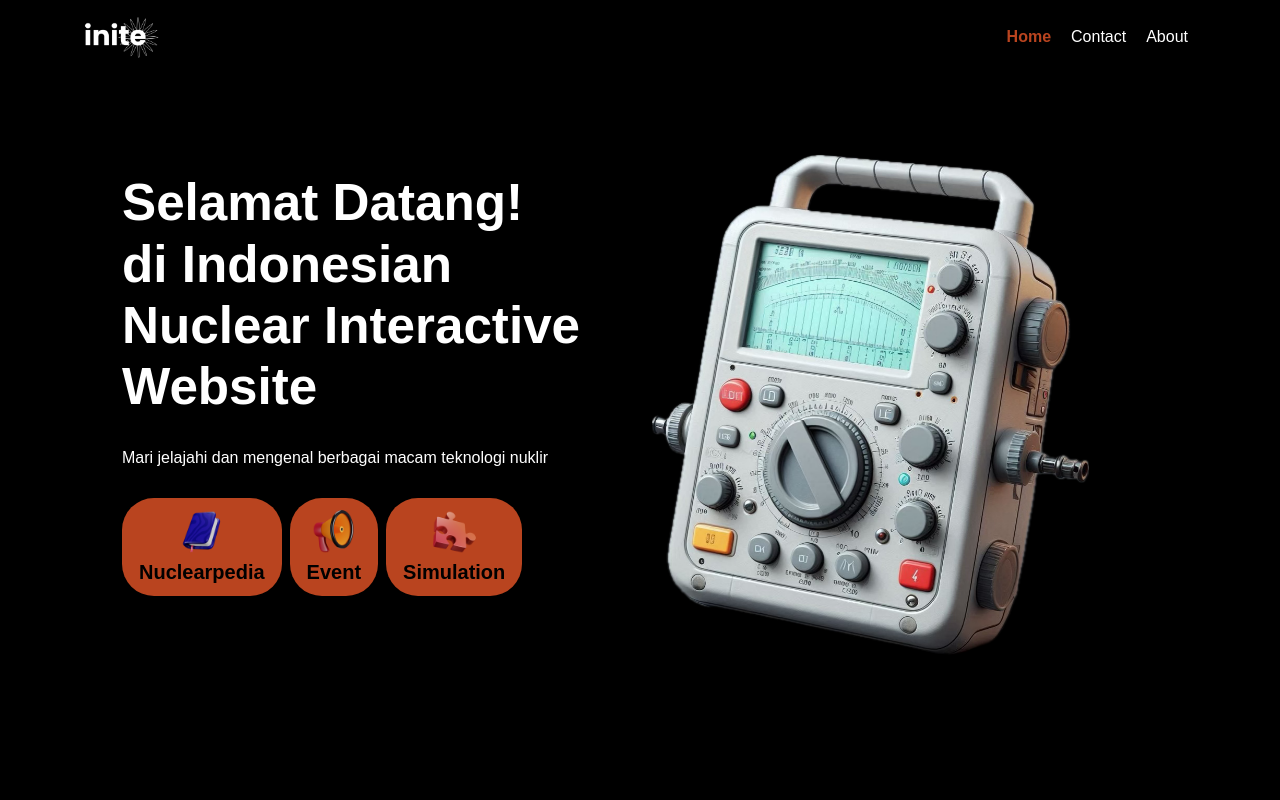
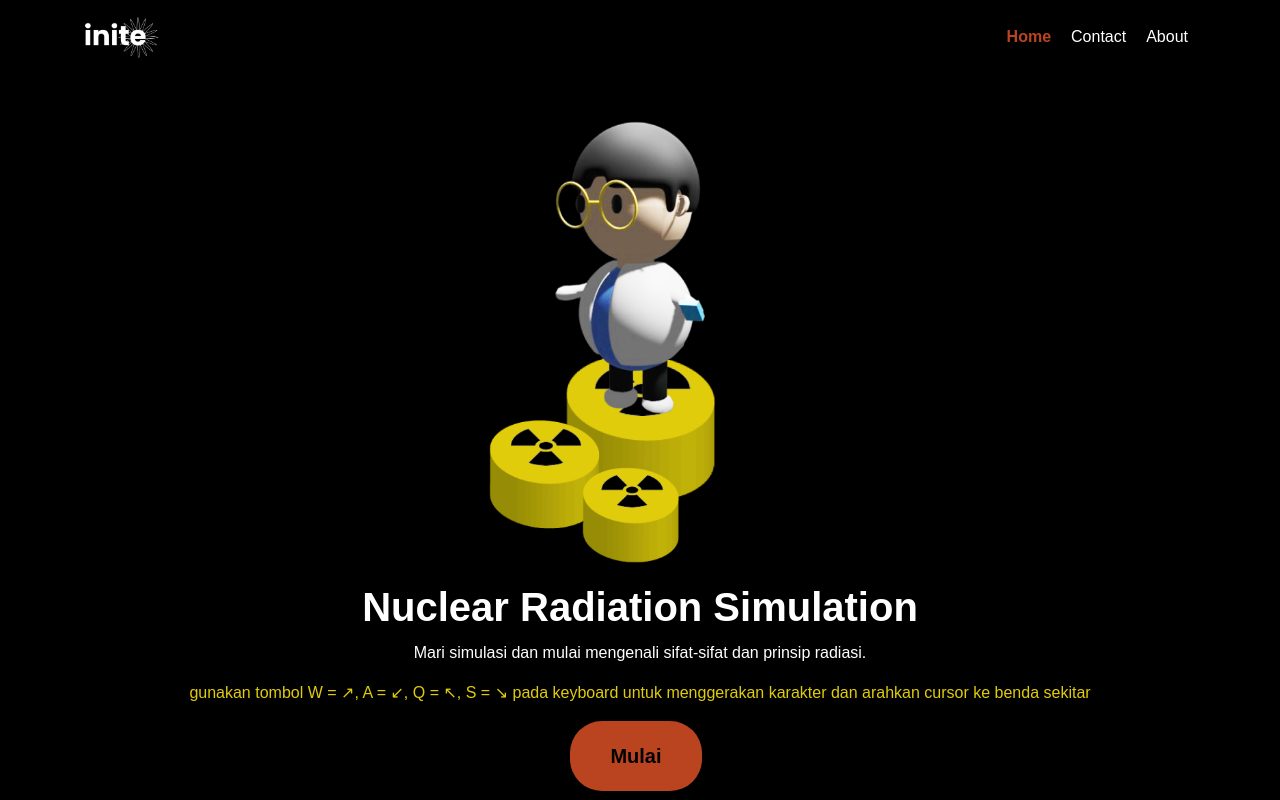
Before and after one commit to Sanssin/Inite, a React (Create React App) app: page / in a window 1280 px wide. Shown: the top 800 px of the page. Built offline with nearby package versions, Linux system fonts and the light colour scheme.

Commit message:
change to start sim

```diff
--- a/src/App.js
+++ b/src/App.js
@@ -25,7 +25,7 @@ function App() {
     <div className="App">
       <NavbarComp />
       <Routes>
-        <Route path="/" element={<Homepage />} />
+        <Route path="/" element={<StartSim />} />
         <Route path="/nuclearpedia" element={<Nuclearpedia />} />
         <Route path="/nuclearpedia2" element={<Nuclearpedia2 />} />
         <Route path="/nuclearpedia3" element={<Nuclearpedia3 />} />
--- a/src/body/Simulasi.jsx
+++ b/src/body/Simulasi.jsx
@@ -11,8 +11,6 @@ export const Simulasi = () => {
             (gunakan tombol W = ↗, A = ↙, Q = ↖, S = ↘ pada keyboard untuk
             menggerakan karakter dan arahkan cursor ke benda sekitar)
           </p>
-          <p className="ket">
-            Beri Nilai untuk Web App Kami!, <a href= "https://forms.gle/qYGKChzUUSaEnKPQ7" target="_blank" rel="noopener noreferrer">Ketuk di Sini</a>.</p>
         </div>
         <Container className="cont d-flex justify-content-center align-items-center">
           <Col>
```
